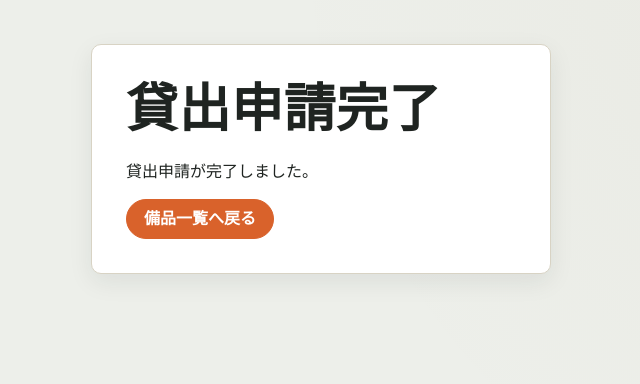
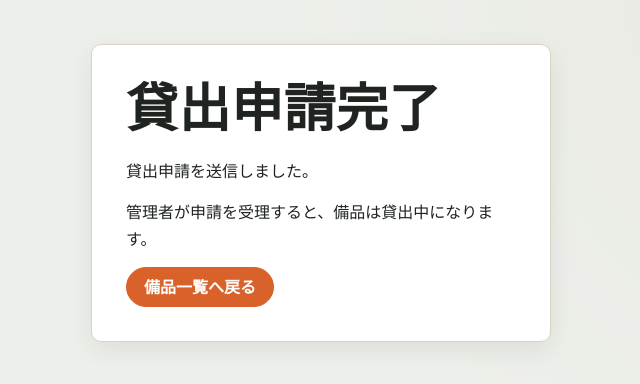
Before and after one commit to kanekokuma/rental-management-app, a Django app: page /borrow/complete/ in a window 1280 px wide. Shown: the part 67-451 px from the top of the page, without its empty margins (319-959 px from the left). Run offline with Django 5.2, Linux system fonts and the light colour scheme; the visitor is signed in with stand-in values (Sample User, id 1); some web fonts are replaced.

Commit message:
Update borrow_complete.html

```diff
--- a/rental/templates/rental/borrow_complete.html
+++ b/rental/templates/rental/borrow_complete.html
@@ -3,7 +3,8 @@
 {% block content %}
 <div class="card narrow">
   <h1>貸出申請完了</h1>
-  <p>貸出申請が完了しました。</p>
+  <p>貸出申請を送信しました。</p>
+  <p>管理者が申請を受理すると、備品は貸出中になります。</p>
   <a class="btn primary" href="{% url 'rental:item_list' %}">備品一覧へ戻る</a>
 </div>
 {% endblock %}
```
